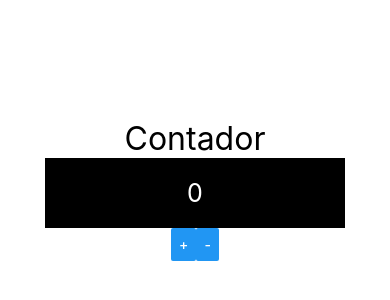
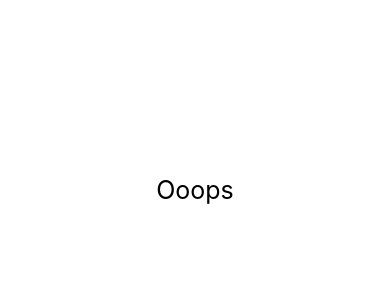
Before and after one commit to JordyLimaEng/React-Native, a React Native app: screen / in a window 390 px wide. Shown: the part 232-532 px from the top of the page. Built offline with nearby package versions, Linux system fonts and the light colour scheme.

Commit message:
diferenciando OS

```diff
--- a/src/App.js
+++ b/src/App.js
@@ -1,11 +1,11 @@
 import React from 'react'
 import { View, StyleSheet } from 'react-native'
 
-import ContadorV2 from './components/contador/ContadorV2'
+import Diferenciar from './components/diferenciar'
 export default () =>  (
 
     <View style={style.App}>
-        <ContadorV2 />
+        <Diferenciar/>
     </View>
 
 )
--- /dev/null
+++ b/src/components/diferenciar.js
@@ -0,0 +1,12 @@
+import React from 'react'
+import {Text, Platform} from 'react-native'
+import Estilo from './estilo'
+
+export default _ =>{
+    if(Platform.OS === 'android')
+        return <Text style={Estilo.fontM}>Android</Text>
+    else if(Platform.OS === 'ios')
+        return <Text style={Estilo.fontM}>iOS</Text>
+    else
+        return <Text style={Estilo.fontM}>Ooops</Text>
+}
```
